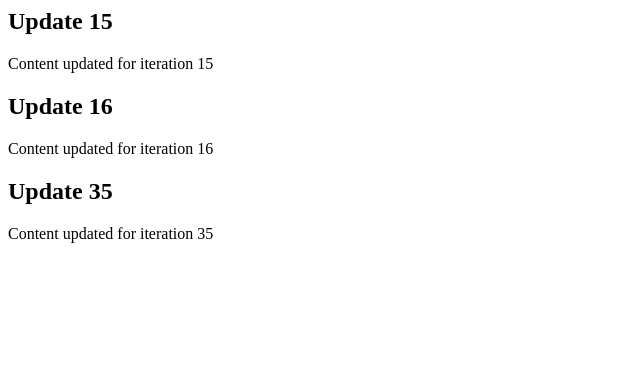
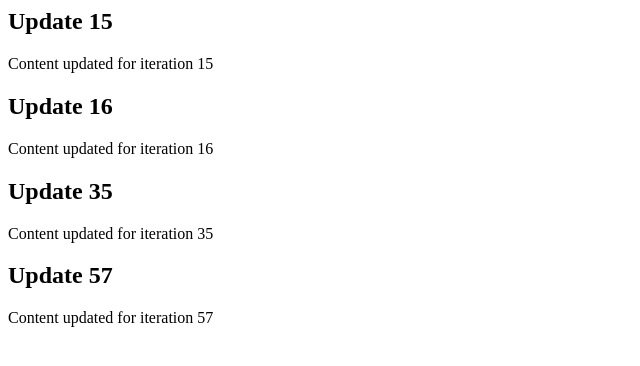
Before and after one commit to yoshimitsu198/didactic-parakeet, a website: page src/index.html in a window 1280 px wide. Shown: the whole page, without its empty margins (0-640 px from the left). Drawn offline with Linux system fonts and the light colour scheme.

```diff
--- a/src/index.html
+++ b/src/index.html
@@ -15,3 +15,9 @@
     <h2>Update 35</h2>
     <p>Content updated for iteration 35</p>
 </div>
+
+<!-- Updated iteration 57 -->
+<div class="update-57">
+    <h2>Update 57</h2>
+    <p>Content updated for iteration 57</p>
+</div>
```
